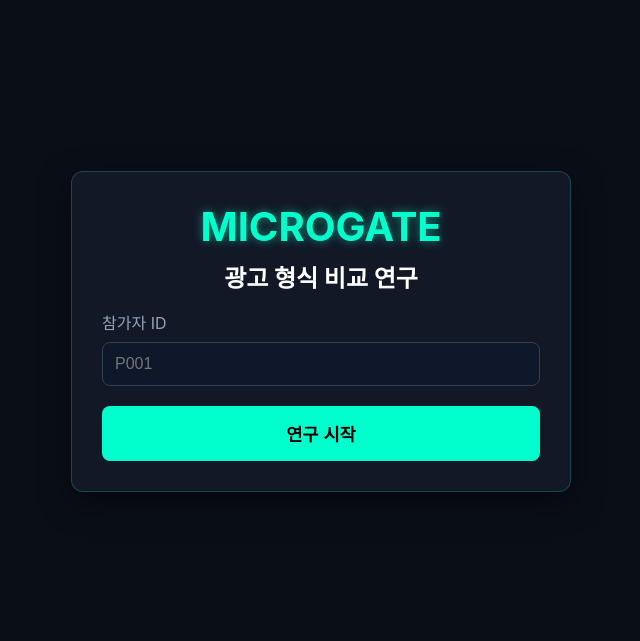
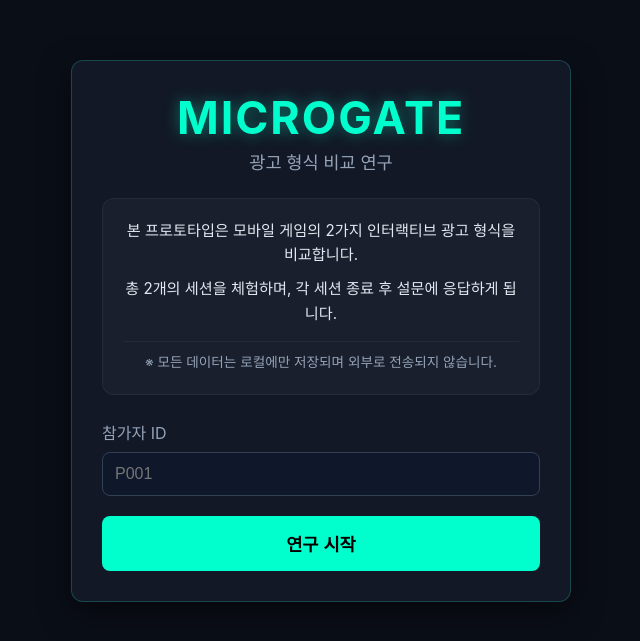
Before and after one commit to memorial0/game_setup, a React (Vite) app: page / in a window 1280 px wide. Shown: the part 109-750 px from the top of the page, without its empty margins (319-959 px from the left). Built offline with nearby package versions, Linux system fonts and the light colour scheme.

Commit message:
메시지 입력

```diff
--- a/src/MicrogateExperiment.jsx
+++ b/src/MicrogateExperiment.jsx
@@ -2,7 +2,8 @@ import React, { useState, useEffect, useRef, useCallback } from 'react';
 
 const STAGES = {
   INTRO: 'intro',
-  GUIDE_CONTROLS: 'guide_controls',
+  COMMON_INFO: 'common_info',
+  TUTORIAL_PLAY: 'tutorial_play',
   SESSION_INTRO: 'session_intro',
   SESSION_PLAY: 'session_play',
   SESSION_SURVEY: 'session_survey',
@@ -13,12 +14,22 @@ const STAGES = {
 const CONDITION_ORDER = ['fail', 'rewind'];
 const EMPTY_SURVEY = { interesting: 0, agency: 0, betterThanFail: 0, wantToPlay: 0, schadenfreude: 0 };
 
-// --- 고정 타임라인 데이터 ---
-const TIMELINE = [
-  { type: 'gate', t: 60, x1: 20, w1: 210, p1: 8, x2: 250, w2: 210, p2: 2, autoTarget: 355 }, // auto picks +2
-  { type: 'enemy', t: 180, x: 190, w: 100, h: 80, hp: 7 }, // passes with 12 power -> becomes 5
-  { type: 'gate', t: 300, x1: 20, w1: 210, p1: 10, x2: 250, w2: 210, p2: -3, autoTarget: 355 }, // auto picks -3 -> becomes 2
-  { type: 'enemy', t: 420, x: 140, w: 200, h: 100, hp: 15 } // FAILS (2 < 15)
+// --- 타임라인 데이터 ---
+const TUTORIAL_TIMELINE = [
+  { type: 'gate', t: 60, x1: 20, w1: 200, p1: 10, x2: 240, w2: 220, p2: 5 },
+  { type: 'enemy', t: 180, x: 140, w: 200, h: 80, hp: 5 },
+  { type: 'gate', t: 300, x1: 20, w1: 220, p1: 5, x2: 240, w2: 200, p2: 15 },
+  { type: 'enemy', t: 420, x: 100, w: 280, h: 80, hp: 10 }
+];
+
+const MAIN_TIMELINE = [
+  // 시작 파워 10
+  { type: 'gate', t: 60, x1: 20, w1: 100, p1: 12, x2: 130, w2: 330, p2: 5, autoTarget: 295 },
+  { type: 'enemy', t: 180, x: 140, w: 200, h: 80, hp: 8 },
+  { type: 'gate', t: 300, x1: 20, w1: 330, p1: 6, x2: 360, w2: 100, p2: 15, autoTarget: 185 },
+  { type: 'enemy', t: 420, x: 100, w: 280, h: 80, hp: 7 },
+  { type: 'gate', t: 540, x1: 20, w1: 100, p1: 18, x2: 130, w2: 330, p2: 6, autoTarget: 295 },
+  { type: 'enemy', t: 680, x: 90, w: 300, h: 100, hp: 14 }
 ];
 
 const MicrogateExperiment = () => {
@@ -31,12 +42,14 @@ const MicrogateExperiment = () => {
   const [finalSurvey, setFinalSurvey] = useState({ mostAttractive: '', mostWantToInstall: '', reason: '' });
   const [gamePhase, setGamePhase] = useState('none');
   const [gameResult, setGameResult] = useState('');
+  const [isSlowMo, setIsSlowMo] = useState(false);
 
   const canvasRef = useRef(null);
   const reqRef = useRef(null);
   const gameState = useRef({
     ship: { x: 220, y: 550, w: 40, h: 40, power: 10 },
-    gates: [], enemies: [], particles: [], speed: 5, time: 0, eventIdx: 0, history: []
+    gates: [], enemies: [], particles: [], speed: 5, time: 0, eventIdx: 0, history: [],
+    flash: 0, slowFactor: 1, timeline: MAIN_TIMELINE
   });
   const input = useRef({ left: false, right: false, mouseX: null });
   const condition = CONDITION_ORDER[currentSessionIndex];
@@ -44,15 +57,18 @@ const MicrogateExperiment = () => {
   const handleStartIntro = () => {
     const id = pidInput.trim() || 'anonymous';
     setLog(prev => ({ ...prev, participantId: id, startedAt: new Date().toISOString() }));
-    setStage(STAGES.GUIDE_CONTROLS);
+    setStage(STAGES.COMMON_INFO);
   };
 
-  const initGame = () => {
+  const initGame = (isTutorial = false) => {
     gameState.current = {
       ship: { x: 220, y: 550, w: 40, h: 40, power: 10 },
-      gates: [], enemies: [], particles: [], speed: 5, time: 0, eventIdx: 0, history: []
+      gates: [], enemies: [], particles: [], speed: 5, time: 0, eventIdx: 0, history: [],
+      flash: 0, slowFactor: 1,
+      timeline: isTutorial ? TUTORIAL_TIMELINE : MAIN_TIMELINE
     };
-    setGamePhase('autoplay_fail_watch');
+    setIsSlowMo(false);
+    setGamePhase(isTutorial ? 'tutorial_play' : 'autoplay_fail_watch');
     input.current = { left: false, right: false, mouseX: null };
   };
 
@@ -60,6 +76,12 @@ const MicrogateExperiment = () => {
     if (gamePhase === 'ended') return;
     setGameResult(result);
     setGamePhase('ended');
+
+    if (stage === STAGES.TUTORIAL_PLAY) {
+      setTimeout(() => setStage(STAGES.SESSION_INTRO), 2000);
+      return;
+    }
+
     const duration = Date.now() - sessionStartTime;
     setLog(prev => {
       const newSessions = [...prev.sessions];
@@ -67,7 +89,7 @@ const MicrogateExperiment = () => {
       return { ...prev, sessions: newSessions };
     });
     setTimeout(() => setStage(STAGES.SESSION_SURVEY), 2500);
-  }, [sessionStartTime, currentSessionIndex, condition, gamePhase]);
+  }, [sessionStartTime, currentSessionIndex, condition, gamePhase, stage]);
 
   const updateGame = useCallback(() => {
     const state = gameState.current;
@@ -77,58 +99,71 @@ const MicrogateExperiment = () => {
     const { width, height } = canvas;
 
     // --- Timeline Spawner ---
-    if (state.eventIdx < TIMELINE.length && state.time >= TIMELINE[state.eventIdx].t) {
-      const ev = TIMELINE[state.eventIdx];
+    if (state.eventIdx < state.timeline.length && state.time >= state.timeline[state.eventIdx].t) {
+      const ev = state.timeline[state.eventIdx];
       if (ev.type === 'gate') state.gates.push({ ...ev, y: -100, passed: false });
       else if (ev.type === 'enemy') state.enemies.push({ ...ev, y: -100, dead: false });
       state.eventIdx++;
     }
 
+    const currentSpeed = state.speed * state.slowFactor;
+
     if (gamePhase === 'autoplay_fail_watch') {
-      state.time++;
-      // Auto-target logic based on the upcoming gate's targetX
+      state.time += state.slowFactor;
       const currentGate = state.gates.find(g => !g.passed && g.y < state.ship.y);
       if (currentGate && currentGate.autoTarget) {
-        state.ship.x += (currentGate.autoTarget - (state.ship.x + state.ship.w/2)) * 0.08;
+        state.ship.x += (currentGate.autoTarget - (state.ship.x + state.ship.w/2)) * 0.04;
+        state.ship.x += Math.sin(state.time * 0.1) * 0.5;
       }
 
       if (condition === 'rewind') {
         state.history.push({
-          ship: { ...state.ship },
-          gates: state.gates.map(g => ({ ...g })),
-          enemies: state.enemies.map(e => ({ ...e })),
-          time: state.time, eventIdx: state.eventIdx
+          ship: { ...state.ship }, gates: state.gates.map(g => ({ ...g })),
+          enemies: state.enemies.map(e => ({ ...e })), time: state.time, eventIdx: state.eventIdx
         });
-        if (state.history.length > 400) state.history.shift();
+        if (state.history.length > 500) state.history.shift();
       }
 
-      state.gates.forEach(g => g.y += state.speed);
-      state.enemies.forEach(e => e.y += state.speed);
+      state.gates.forEach(g => g.y += currentSpeed);
+      state.enemies.forEach(e => e.y += currentSpeed);
+
+      const imminentEnemy = state.enemies.find(e => !e.dead && e.y + e.h > state.ship.y - 80 && e.y < state.ship.y + state.ship.h);
+      if (imminentEnemy && state.ship.power < imminentEnemy.hp) {
+        state.slowFactor = Math.max(0.2, state.slowFactor - 0.05);
+        setIsSlowMo(true);
+      } else {
+        state.slowFactor = Math.min(1.0, state.slowFactor + 0.1);
+        setIsSlowMo(false);
+      }
 
       checkCollisions(state, () => {
+        state.flash = 1.0;
         if (condition === 'fail') endSession('fail', 0, null, false);
         else { setGamePhase('rewind_watch'); setTimeout(() => setGamePhase('rewind_back'), 1000); }
       });
 
-    } else if (gamePhase === 'rewind_rescue') {
+    } else if (gamePhase === 'rewind_rescue' || gamePhase === 'tutorial_play') {
       state.time++;
-      if (input.current.left && state.ship.x > 0) state.ship.x -= 8;
-      if (input.current.right && state.ship.x < width - state.ship.w) state.ship.x += 8;
+      state.slowFactor = 1.0;
       if (input.current.mouseX !== null) {
-        state.ship.x = input.current.mouseX - state.ship.w/2;
+        state.ship.x += (input.current.mouseX - state.ship.w/2 - state.ship.x) * 0.2;
         if (state.ship.x < 0) state.ship.x = 0;
         if (state.ship.x > width - state.ship.w) state.ship.x = width - state.ship.w;
       }
       state.gates.forEach(g => g.y += state.speed);
       state.enemies.forEach(e => e.y += state.speed);
 
-      checkCollisions(state, () => endSession('fail', 0, false, true));
-      // End game after final event passes
-      if (state.time > 650) endSession('success', 500, true, true);
+      checkCollisions(state, () => {
+        state.flash = 1.0;
+        if (gamePhase === 'tutorial_play') { state.ship.power = 10; return; } // No death in tutorial
+        endSession('fail', 0, false, true);
+      });
+      if (state.time > 550 && gamePhase === 'tutorial_play') endSession('success', 100, true, false);
+      if (state.time > 850 && gamePhase === 'rewind_rescue') endSession('success', 500, true, true);
 
     } else if (gamePhase === 'rewind_back') {
       if (state.history.length > 0) {
-        for(let i=0; i<6; i++) {
+        for(let i=0; i<10; i++) {
           if (state.history.length > 0) {
             const p = state.history.pop();
             Object.assign(state, p);
@@ -139,8 +174,6 @@ const MicrogateExperiment = () => {
 
     // --- Rendering ---
     ctx.fillStyle = '#071018'; ctx.fillRect(0, 0, width, height);
-
-    // Draw Grid
     ctx.strokeStyle = 'rgba(0, 255, 204, 0.1)'; ctx.lineWidth = 1; ctx.beginPath();
     for (let i = 0; i < width; i += 40) { ctx.moveTo(i, 0); ctx.lineTo(i, height); }
     for (let i = (state.time * 2) % 40; i < height; i += 40) { ctx.moveTo(0, i); ctx.lineTo(width, i); }
@@ -152,34 +185,42 @@ const MicrogateExperiment = () => {
       ctx.fillRect(g.x1, g.y, g.w1, 40);
       ctx.fillStyle = g.p2 > 0 ? 'rgba(0, 255, 204, 0.4)' : 'rgba(255, 50, 50, 0.4)';
       ctx.fillRect(g.x2, g.y, g.w2, 40);
-      ctx.fillStyle = '#fff'; ctx.font = 'bold 18px monospace'; ctx.textAlign = 'center';
+      ctx.fillStyle = '#fff'; ctx.font = 'bold 16px monospace'; ctx.textAlign = 'center';
       ctx.fillText(g.p1 > 0 ? `+${g.p1}` : g.p1, g.x1 + g.w1/2, g.y + 25);
       ctx.fillText(g.p2 > 0 ? `+${g.p2}` : g.p2, g.x2 + g.w2/2, g.y + 25);
+      ctx.strokeStyle = '#fff'; ctx.lineWidth = (g.w1 < 120 || g.w2 < 120) ? 2 : 0;
+      if (g.w1 < 120) ctx.strokeRect(g.x1, g.y, g.w1, 40);
+      if (g.w2 < 120) ctx.strokeRect(g.x2, g.y, g.w2, 40);
     });
+
     state.enemies.forEach(e => {
       if (e.dead) return;
       ctx.fillStyle = '#ff3366'; ctx.fillRect(e.x, e.y, e.w, e.h);
+      ctx.strokeStyle = '#fff'; ctx.lineWidth = 2; ctx.strokeRect(e.x, e.y, e.w, e.h);
       ctx.fillStyle = '#fff'; ctx.font = 'bold 22px monospace'; ctx.textAlign = 'center';
       ctx.fillText(`HP ${e.hp}`, e.x + e.w/2, e.y + e.h/2 + 8);
     });
+
+    const vib = isSlowMo ? Math.random() * 4 - 2 : 0;
     ctx.fillStyle = '#00ffcc';
-    ctx.beginPath(); ctx.moveTo(state.ship.x + state.ship.w/2, state.ship.y);
-    ctx.lineTo(state.ship.x + state.ship.w, state.ship.y + state.ship.h);
-    ctx.lineTo(state.ship.x, state.ship.y + state.ship.h); ctx.fill();
+    ctx.beginPath(); ctx.moveTo(state.ship.x + state.ship.w/2 + vib, state.ship.y);
+    ctx.lineTo(state.ship.x + state.ship.w + vib, state.ship.y + state.ship.h);
+    ctx.lineTo(state.ship.x + vib, state.ship.y + state.ship.h); ctx.fill();
     ctx.fillStyle = '#fff'; ctx.font = 'bold 20px monospace';
     ctx.fillText(state.ship.power, state.ship.x + state.ship.w/2, state.ship.y + state.ship.h + 25);
 
+    if (state.flash > 0) { ctx.fillStyle = `rgba(255, 0, 0, ${state.flash})`; ctx.fillRect(0, 0, width, height); state.flash -= 0.05; }
     if (gamePhase === 'rewind_watch' || gamePhase === 'rewind_back') {
-      ctx.fillStyle = 'rgba(255, 0, 80, 0.2)'; ctx.fillRect(0, 0, width, height);
-      ctx.fillStyle = '#fff'; ctx.font = 'bold 30px monospace'; ctx.textAlign = 'center';
-      ctx.fillText(gamePhase === 'rewind_watch' ? 'FAILURE' : '◀◀ REWIND', width/2, height/2);
+      ctx.fillStyle = 'rgba(255, 0, 80, 0.3)'; ctx.fillRect(0, 0, width, height);
+      ctx.fillStyle = '#fff'; ctx.font = 'bold 40px monospace'; ctx.textAlign = 'center';
+      ctx.fillText(gamePhase === 'rewind_watch' ? 'COLLISION!' : '◀◀ REWIND', width/2, height/2);
     } else if (gamePhase === 'ended') {
-      ctx.fillStyle = 'rgba(0,0,0,0.8)'; ctx.fillRect(0,0,width,height);
+      ctx.fillStyle = 'rgba(0,0,0,0.85)'; ctx.fillRect(0,0,width,height);
       ctx.fillStyle = gameResult === 'success' ? '#00ffcc' : '#ff3366';
-      ctx.font = 'bold 40px sans-serif'; ctx.textAlign = 'center';
-      ctx.fillText(gameResult === 'success' ? 'SUCCESS' : 'FAILED', width/2, height/2);
+      ctx.font = 'bold 44px sans-serif'; ctx.textAlign = 'center';
+      ctx.fillText(stage === STAGES.TUTORIAL_PLAY ? 'TUTORIAL END' : (gameResult === 'success' ? 'MISSION COMPLETE' : 'MISSION FAILED'), width/2, height/2);
     }
-  }, [gamePhase, condition, endSession, gameResult]);
+  }, [gamePhase, condition, endSession, gameResult, isSlowMo, stage]);
 
   const checkCollisions = (state, onFail) => {
     const s = state.ship;
@@ -199,7 +240,7 @@ const MicrogateExperiment = () => {
   };
 
   useEffect(() => {
-    if (stage === STAGES.SESSION_PLAY) {
+    if (stage === STAGES.SESSION_PLAY || stage === STAGES.TUTORIAL_PLAY) {
       const loop = () => { if (gamePhase !== 'ended') updateGame(); reqRef.current = requestAnimationFrame(loop); };
       reqRef.current = requestAnimationFrame(loop);
       return () => cancelAnimationFrame(reqRef.current);
@@ -207,8 +248,9 @@ const MicrogateExperiment = () => {
   }, [stage, gamePhase, updateGame]);
 
   useEffect(() => {
-    if (stage !== STAGES.SESSION_PLAY || gamePhase === 'autoplay_fail_watch' || gamePhase === 'ended') return;
+    if ((stage !== STAGES.SESSION_PLAY && stage !== STAGES.TUTORIAL_PLAY) || gamePhase === 'autoplay_fail_watch' || gamePhase === 'ended') return;
     const move = (e) => {
+      if (!canvasRef.current) return;
       const rect = canvasRef.current.getBoundingClientRect();
       const x = e.touches ? e.touches[0].clientX : e.clientX;
       input.current.mouseX = x - rect.left;
@@ -221,23 +263,44 @@ const MicrogateExperiment = () => {
     <div className="survey-q">
       <p>{question}</p>
       <div className="likert-group">
-        {[1, 2, 3, 4, 5].map(v => (
+        {[1, 2, 3, 4, 5, 6, 7].map(v => (
           <label key={v} className="likert-label">
             <input type="radio" checked={sessionSurvey[key] === v} onChange={() => setSessionSurvey(p => ({ ...p, [key]: v }))} />
             <span className="likert-circle">{v}</span>
           </label>
         ))}
       </div>
-      <div className="likert-text"><span>전혀 아니다</span><span>매우 그렇다</span></div>
+      <div className="likert-text">
+        <span>1 전혀 아니다</span>
+        <span>4 보통이다</span>
+        <span>7 매우 그렇다</span>
+      </div>
     </div>
   );
+
+  const exportCSV = () => {
+    const headers = ["participantId", "session", "condition", "result", "durationMs", "interesting", "agency", "betterThanFail", "wantToPlay", "schadenfreude"];
+    let rows = log.sessions.map(s => [
+      log.participantId, s.sessionIndex, s.condition, s.result, s.durationMs,
+      s.survey.interesting, s.survey.agency, s.survey.betterThanFail, s.survey.wantToPlay, s.survey.schadenfreude
+    ]);
+    const csvContent = [headers.join(","), ...rows.map(r => r.join(","))].join("\n");
+    const blob = new Blob([csvContent], { type: 'text/csv;charset=utf-8;' });
+    const url = URL.createObjectURL(blob);
+    const a = document.createElement('a'); a.href = url; a.download = `${log.participantId}_data.csv`; a.click();
+  };
 
   return (
     <div className="microgate-app">
       {stage === STAGES.INTRO && (
         <div className="card intro-card">
           <h1 className="logo">MICROGATE</h1>
-          <h2 className="subtitle">광고 형식 비교 연구</h2>
+          <p className="subtitle">광고 형식 비교 연구</p>
+          <div className="intro-description">
+            <p>본 프로토타입은 모바일 게임의 2가지 인터랙티브 광고 형식을 비교합니다.</p>
+            <p>총 2개의 세션을 체험하며, 각 세션 종료 후 설문에 응답하게 됩니다.</p>
+            <p className="privacy-note">※ 모든 데이터는 로컬에만 저장되며 외부로 전송되지 않습니다.</p>
+          </div>
           <div className="input-group">
             <label>참가자 ID</label>
             <input type="text" placeholder="P001" value={pidInput} onChange={e => setPidInput(e.target.value)} />
@@ -245,16 +308,33 @@ const MicrogateExperiment = () => {
           <button className="btn primary" onClick={handleStartIntro}>연구 시작</button>
         </div>
       )}
-      {stage === STAGES.GUIDE_CONTROLS && (
+
+      {stage === STAGES.COMMON_INFO && (
         <div className="card guide-card">
-          <h2>플레이 방법 안내</h2>
+          <h2>실험 안내</h2>
           <div className="guide-content">
-            <div className="guide-item"><strong>조작:</strong> 마우스/드래그로 좌우 이동</div>
-            <div className="guide-item"><strong>파워:</strong> 게이트를 통과해 적의 HP보다 높여야 합니다</div>
+            <p>이번 연구에서 참가자는 2가지 광고 형식을 체험하게 됩니다.</p>
+            <div className="guide-item">
+              <strong>형식 1: 실패 광고</strong>
+              <p>게임 플레이를 시청만 하는 조건입니다.</p>
+            </div>
+            <div className="guide-item">
+              <strong>형식 2: 리와인드 구출</strong>
+              <p>실패 장면을 본 뒤, 되감기 시점부터 직접 조작하여 결과를 바꾸는 조건입니다.</p>
+            </div>
+            <p>본 실험에 앞서 조작법을 익히기 위한 튜토리얼을 진행합니다.</p>
           </div>
-          <button className="btn primary" onClick={() => setStage(STAGES.SESSION_INTRO)}>세션 시작</button>
+          <button className="btn primary" onClick={() => { initGame(true); setStage(STAGES.TUTORIAL_PLAY); }}>튜토리얼 시작</button>
         </div>
       )}
+
+      {stage === STAGES.TUTORIAL_PLAY && (
+        <div className="game-container">
+          <div className="tutorial-overlay" style={{position:'absolute', top:'20px', left:'50%', transform:'translateX(-50%)', background:'rgba(0,0,0,0.7)', padding:'10px 20px', borderRadius:'20px', zIndex:10, pointerEvents:'none', width:'auto', textAlign:'center', color:'#00ffcc', border:'1px solid #00ffcc'}}>마우스/드래그로 좌우로 이동하여 파워를 높이세요!</div>
+          <canvas ref={canvasRef} width="480" height="720" className="game-canvas"></canvas>
+        </div>
+      )}
+
       {stage === STAGES.SESSION_INTRO && (
         <div className="card intro-card">
           <h2>세션 {currentSessionIndex + 1} / {CONDITION_ORDER.length}</h2>
@@ -262,15 +342,17 @@ const MicrogateExperiment = () => {
             {condition === 'fail' ? (
               <><h3>[ 형식 1: 실패 광고 ]</h3><p>이번 조건은 조작 없이 <strong>보기만</strong> 하시면 됩니다.</p></>
             ) : (
-              <><h3>[ 형식 2: 리와인드 구출 ]</h3><p>자동 장면 후 <strong>직접 조작할 수 있게</strong> 됩니다.</p></>
+              <><h3>[ 형식 2: 리와인드 구출 ]</h3><p>실패 장면 후 <strong>직접 조작하여 구출</strong>하십시오.</p></>
             )}
           </div>
-          <button className="btn primary" onClick={() => { initGame(); setSessionStartTime(Date.now()); setStage(STAGES.SESSION_PLAY); }}>시작</button>
+          <button className="btn primary" onClick={() => { initGame(false); setSessionStartTime(Date.now()); setStage(STAGES.SESSION_PLAY); }}>시작</button>
         </div>
       )}
-      {stage === STAGES.SESSION_PLAY && (
+
+      {(stage === STAGES.SESSION_PLAY) && (
         <div className="game-container"><canvas ref={canvasRef} width="480" height="720" className="game-canvas"></canvas></div>
       )}
+
       {stage === STAGES.SESSION_SURVEY && (
         <div className="card survey-card" key={`survey-session-${currentSessionIndex}`}>
           <h2>세션 설문 ({currentSessionIndex + 1}/{CONDITION_ORDER.length})</h2>
@@ -288,35 +370,60 @@ const MicrogateExperiment = () => {
               ns[currentSessionIndex].survey = { ...sessionSurvey };
               return { ...prev, sessions: ns };
             });
-
             if (currentSessionIndex + 1 < CONDITION_ORDER.length) {
               setCurrentSessionIndex(prev => prev + 1);
-              setSessionSurvey(EMPTY_SURVEY); // Reset survey draft for next session
+              setSessionSurvey(EMPTY_SURVEY);
               setStage(STAGES.SESSION_INTRO);
             }
             else setStage(STAGES.FINAL_SURVEY);
           }}>제출</button>
         </div>
       )}
+
       {stage === STAGES.FINAL_SURVEY && (
         <div className="card survey-card">
           <h2>최종 비교 설문</h2>
-          <div className="survey-q"><p>매력적인 형식은?</p><select value={finalSurvey.mostAttractive} onChange={e => setFinalSurvey(p => ({ ...p, mostAttractive: e.target.value }))}><option value="">선택</option><option value="fail">형식 1</option><option value="rewind">형식 2</option></select></div>
-          <div className="survey-q"><p>설치하고 싶은 형식은?</p><select value={finalSurvey.mostWantToInstall} onChange={e => setFinalSurvey(p => ({ ...p, mostWantToInstall: e.target.value }))}><option value="">선택</option><option value="fail">형식 1</option><option value="rewind">형식 2</option></select></div>
+          <div className="survey-list">
+            <div className="survey-q">
+              <p>1. 어느 형식이 가장 매력적이었나요?</p>
+              <select value={finalSurvey.mostAttractive} onChange={e => setFinalSurvey(p => ({ ...p, mostAttractive: e.target.value }))}>
+                <option value="">선택</option>
+                <option value="fail">실패 광고</option>
+                <option value="rewind">리와인드 구출</option>
+              </select>
+            </div>
+            <div className="survey-q">
+              <p>2. 어느 형식이 게임 설치 의향을 가장 높였나요?</p>
+              <select value={finalSurvey.mostWantToInstall} onChange={e => setFinalSurvey(p => ({ ...p, mostWantToInstall: e.target.value }))}>
+                <option value="">선택</option>
+                <option value="fail">실패 광고</option>
+                <option value="rewind">리와인드 구출</option>
+              </select>
+            </div>
+            <div className="survey-q">
+              <p>3. 이유가 있다면? (선택사항)</p>
+              <textarea placeholder="자유롭게 입력해 주세요." value={finalSurvey.reason} onChange={e => setFinalSurvey(p => ({ ...p, reason: e.target.value }))} style={{height:'100px'}}></textarea>
+            </div>
+          </div>
           <button className="btn primary" onClick={() => {
             if (!finalSurvey.mostAttractive || !finalSurvey.mostWantToInstall) return alert("필수 항목을 선택해 주세요.");
             setLog(prev => ({ ...prev, finalSurvey, completed: true })); setStage(STAGES.COMPLETION);
           }}>완료</button>
         </div>
       )}
+
       {stage === STAGES.COMPLETION && (
         <div className="card completion-card">
           <h2>실험 완료</h2>
-          <button className="btn outline" onClick={() => {
-            const blob = new Blob([JSON.stringify(log, null, 2)], { type: 'application/json' });
-            const url = URL.createObjectURL(blob);
-            const a = document.createElement('a'); a.href = url; a.download = `${log.participantId || 'anon'}_data.json`; a.click();
-          }}>데이터 저장</button>
+          <p style={{textAlign:'center', marginBottom:'20px'}}>참여해주셔서 감사합니다.</p>
+          <div className="btn-group">
+            <button className="btn outline" onClick={() => {
+              const blob = new Blob([JSON.stringify(log, null, 2)], { type: 'application/json' });
+              const url = URL.createObjectURL(blob);
+              const a = document.createElement('a'); a.href = url; a.download = `${log.participantId}_data.json`; a.click();
+            }}>JSON 저장</button>
+            <button className="btn primary" onClick={exportCSV}>CSV 저장</button>
+          </div>
         </div>
       )}
     </div>
--- a/src/styles/main.css
+++ b/src/styles/main.css
@@ -34,29 +34,48 @@ body, html {
 
 /* Typography & Base */
 h1.logo {
-  font-size: 2.5rem;
+  font-size: 2.8rem;
   color: var(--primary);
-  text-shadow: 0 0 10px rgba(0, 255, 204, 0.5);
-  margin-bottom: 0.5rem;
+  text-shadow: 0 0 15px rgba(0, 255, 204, 0.4);
+  margin-bottom: 0.2rem;
+  text-align: center;
+  letter-spacing: 2px;
+}
+
+.subtitle {
+  font-size: 1.1rem;
+  margin-bottom: 1.5rem;
+  color: var(--text-muted);
+  text-align: center;
+  font-weight: 500;
+}
+
+.intro-description {
+  background: rgba(255, 255, 255, 0.03);
+  border: 1px solid rgba(255, 255, 255, 0.05);
+  border-radius: 12px;
+  padding: 20px;
+  margin-bottom: 25px;
+}
+
+.intro-description p {
+  font-size: 0.95rem;
+  line-height: 1.6;
+  margin-bottom: 10px;
+  color: var(--text-main);
   text-align: center;
 }
 
-h2 {
-  font-size: 1.5rem;
-  margin-bottom: 1rem;
-  color: #fff;
-  text-align: center;
+.intro-description p:last-child {
+  margin-bottom: 0;
 }
 
-h3 {
-  font-size: 1.2rem;
-  color: var(--primary);
-  margin-bottom: 0.5rem;
-}
-
-p {
-  line-height: 1.5;
-  margin-bottom: 1rem;
+.privacy-note {
+  font-size: 0.85rem !important;
+  color: var(--text-muted) !important;
+  margin-top: 15px;
+  border-top: 1px solid rgba(255, 255, 255, 0.05);
+  padding-top: 10px;
 }
 
 /* Cards */
```
